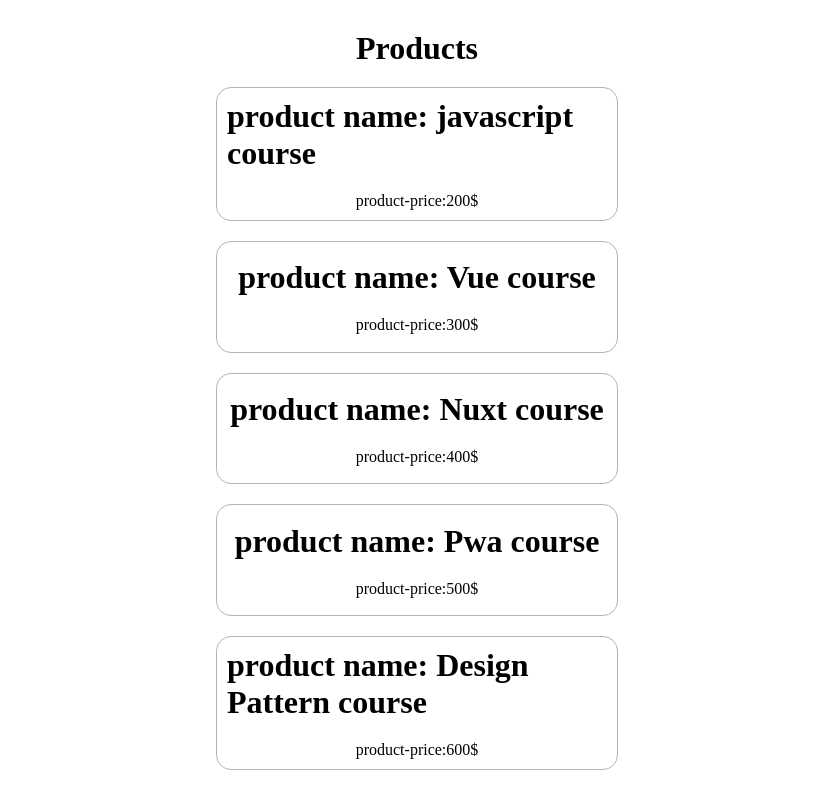
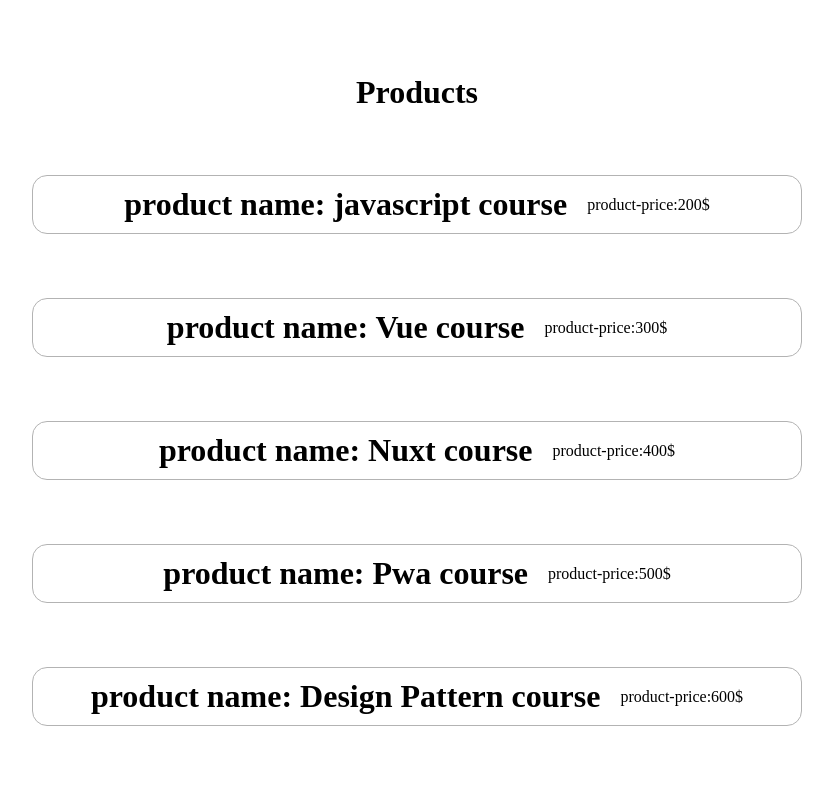
Before and after one commit to danyalbani240/learning-react, a React (Create React App) app: page / in a window 1280 px wide. Shown: the whole page, without its empty margins (223-1056 px from the left). Built offline with nearby package versions, Linux system fonts and the light colour scheme.

Commit message:
adding some basic styles

```diff
--- a/src/product/product.module.css
+++ b/src/product/product.module.css
@@ -1,11 +1,10 @@
 .product {
     border: 1px solid rgb(179, 179, 179);
     border-radius: 15px;
-    height: 200px;
-    width: 400px;
+    max-height: 120px;
+    width: 60vw;
     display: flex;
     justify-content: center;
-    flex-direction: column;
     align-items: center;
     margin: 10px 0;
 }
```
